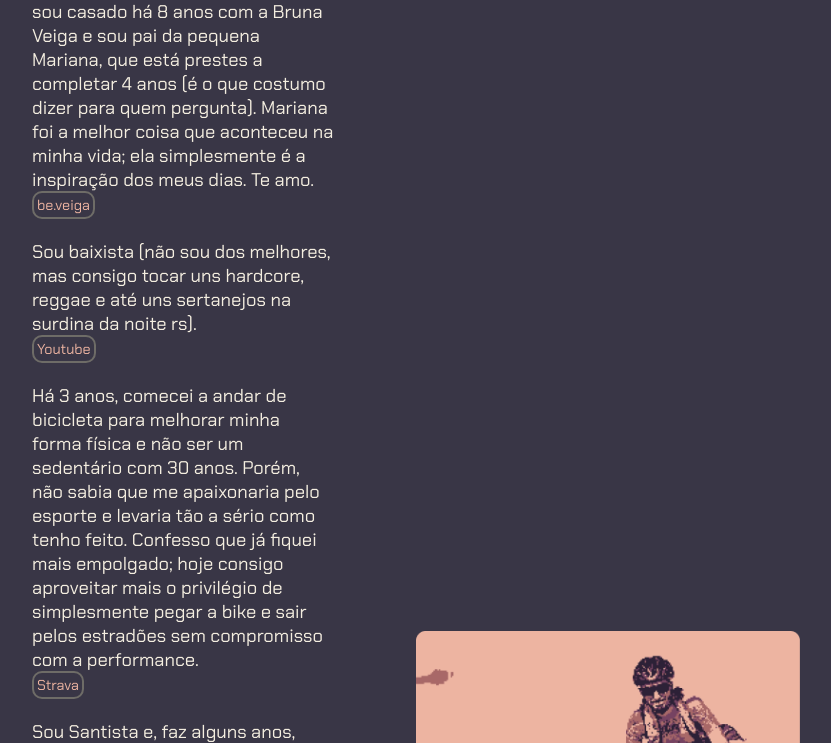
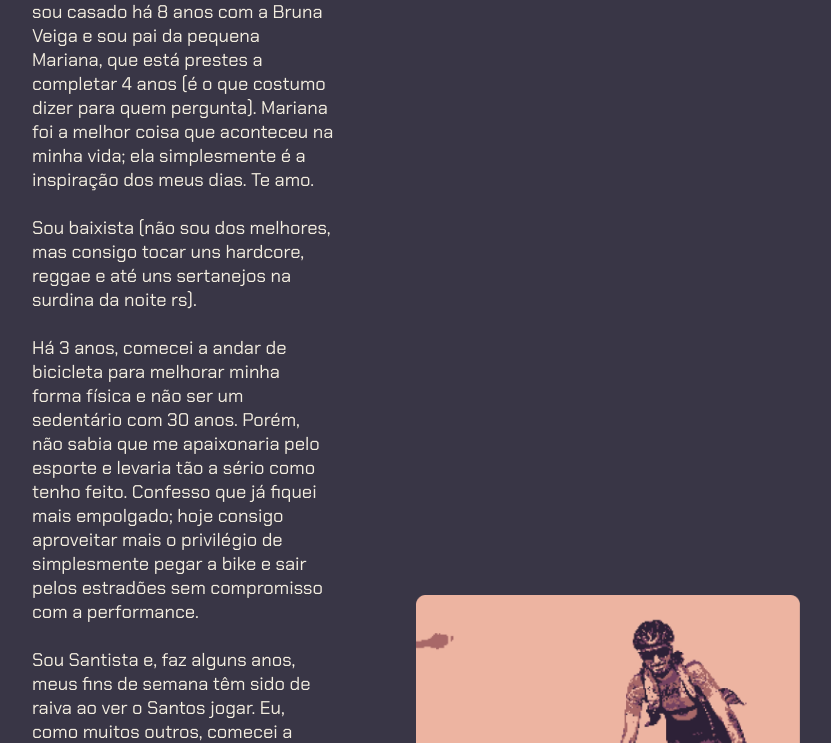
Before and after one commit to jhonnyssomsilva/jhony.son, a plain HTML site: page about.html in a window 1280 px wide. Shown: the part 209-952 px from the top of the page, without its empty margins (224-1055 px from the left). Drawn offline with Linux system fonts and the light colour scheme.

Commit message:
up project

```diff
--- a/about.html
+++ b/about.html
@@ -6,6 +6,7 @@
   <meta name="viewport" content="width=device-width, initial-scale=1.0">
   <link rel="stylesheet" href="./style.css">
   <link rel="preconnect" href="https://fonts.googleapis.com">
+  <link rel="icon" href="./img/favicon.svg" type="image/svg+xml">
   <link rel="preconnect" href="https://fonts.gstatic.com" crossorigin>
   <link href="https://fonts.googleapis.com/css2?family=Chakra+Petch:ital,wght@0,300;0,400;0,500;0,600;0,700;1,300;1,400;1,500;1,600;1,700&display=swap" rel="stylesheet">
   <title>Jhonnyssom | Sobre mim</title>
@@ -23,12 +24,12 @@
     <section class="main__conteudo">
       <h1 class="main__title">Sobre Mim</h1>
       <p>Sou o Jhonnyssom, tenho 31 anos, sou casado há 8 anos com a Bruna Veiga e sou pai da pequena Mariana, que está prestes a completar 4 anos (é o que costumo dizer para quem pergunta). Mariana foi a melhor coisa que aconteceu na minha vida; ela simplesmente é a inspiração dos meus dias. Te amo.<br>
-        <a href="https://instagram.com/be.veiga" target="_blank">be.veiga</a><br>
 
-        <br>Sou baixista (não sou dos melhores, mas consigo tocar uns hardcore, reggae e até uns sertanejos na surdina da noite rs).<br> <a href="https://youtu.be/e4kRnFZU7Rs" target="_blank">Youtube</a><br>
+
+        <br>Sou baixista (não sou dos melhores, mas consigo tocar uns hardcore, reggae e até uns sertanejos na surdina da noite rs).<br>
 
         <br>Há 3 anos, comecei a andar de bicicleta para melhorar minha forma física e não ser um sedentário com 30 anos. Porém, não sabia que me apaixonaria pelo esporte e levaria tão a sério como tenho feito. Confesso que já fiquei mais empolgado; hoje consigo aproveitar mais o privilégio de simplesmente pegar a bike e sair pelos estradões sem compromisso com a performance.<br>
-        <a href="https://www.strava.com/athletes/88895623" target="_blank">Strava</a><br>
+
 
         <br>Sou Santista e, faz alguns anos, meus fins de semana têm sido de raiva ao ver o Santos jogar. Eu, como muitos outros, comecei a torcer para o Santos quando surgiram Robinho, Elano, Diego... Ver esse time hoje, dá dor nos olhos, mas é isso, torcedor tem suas falhas.<br>
 
--- a/style.css
+++ b/style.css
@@ -46,6 +46,7 @@ body {
   font-weight: 400;
   padding: 3px;
 }
+
 .main__conteudo p a:hover {
   background-color: #6e6c67;
   border-radius: 10px;
```
Also changed, not shown: curriculum.html (+1 -0 lines).
